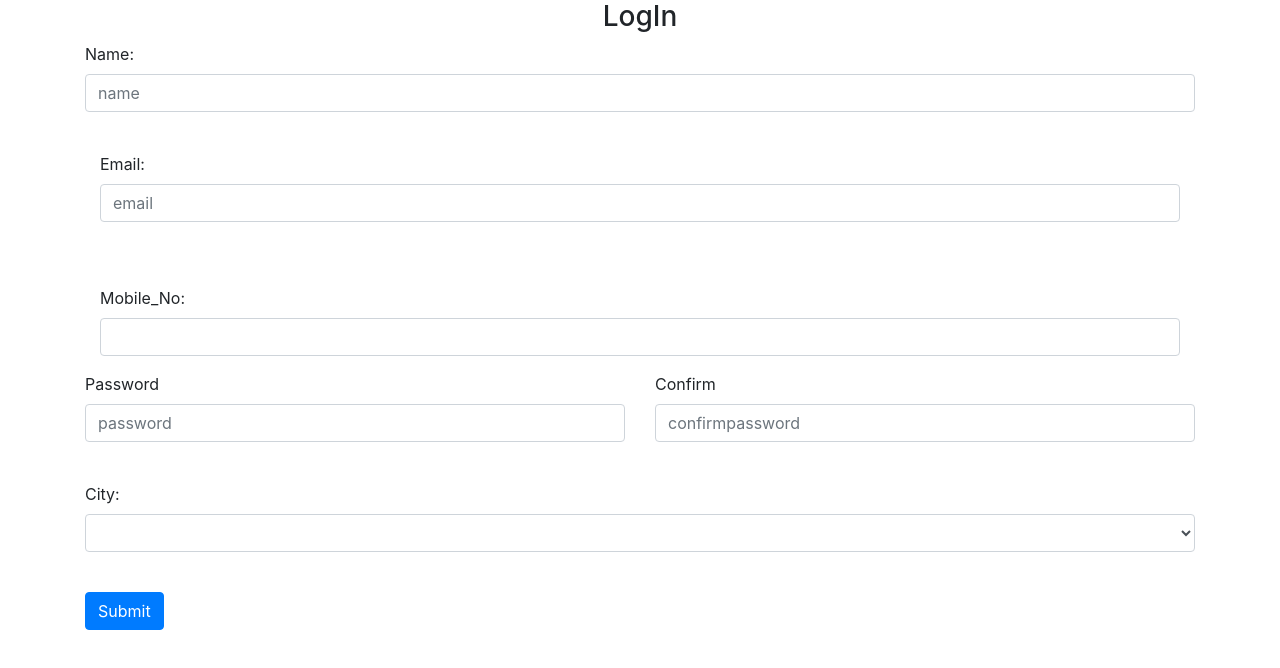
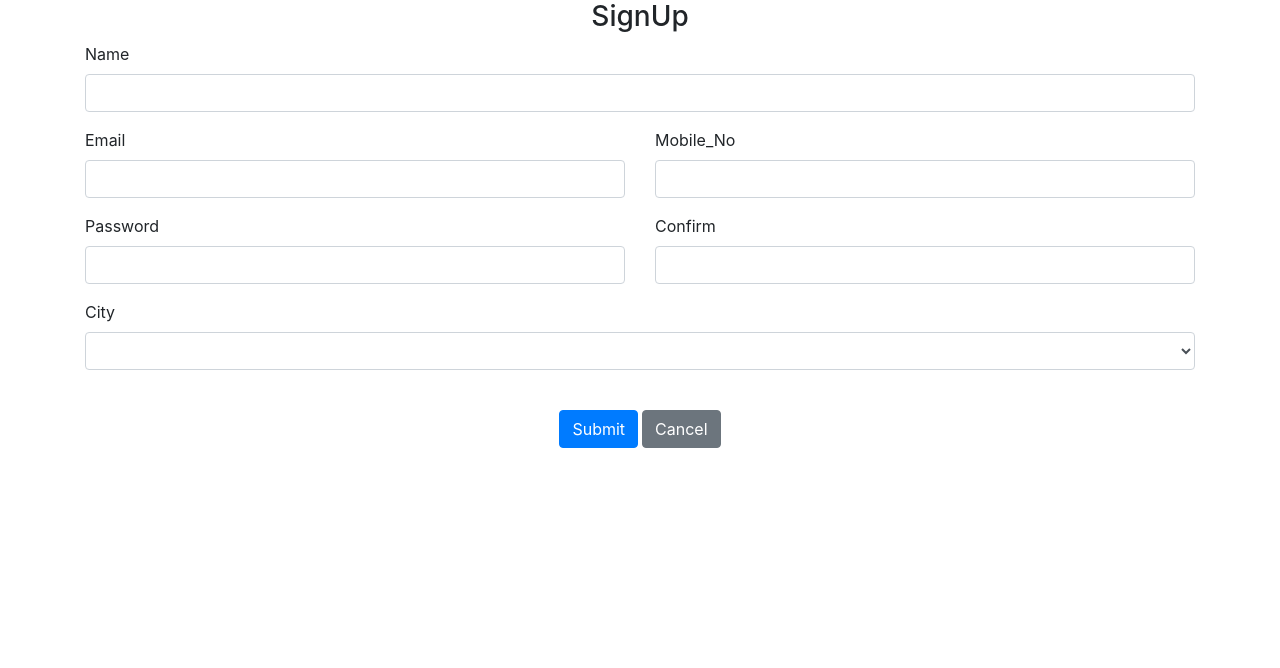
Before and after one commit to sonalirawat30/form, an Angular app: page / in a window 1280 px wide. Shown: the top 668 px of the page. Built offline with nearby package versions, Linux system fonts and the light colour scheme.

Commit message:
error-validation

```diff
--- a/src/app/user-form/user-form.component.html
+++ b/src/app/user-form/user-form.component.html
@@ -1,42 +1,66 @@
 <div class="container">
     <form [formGroup]="myReactiveForm" (ngSubmit)="onSubmit()">
-        <h3 style="text-align: center">LogIn</h3>
+        <h3 style="text-align: center">SignUp</h3>
          <div class="form-group">
-            <label for="name">Name:</label><br>
-            <input type="text" class="form-control" id="name" placeholder="name" formControlName="Name">
-        </div><br>
+            <label>Name</label>
+            <input type="text" formControlName="Name" id="name" class="form-control" [ngClass]="{ 'is-invalid': submitted && f.Name?.errors}" >
+            <div *ngIf="submitted && f.Name?.errors" class="invalid-feedback">
+                <p > Name is required</p>
+            </div>
+   </div>
+        <div class="row">
+            <div class="col-lg-6">
                 <div class="form-group">
-            <div class="col">
-            <label for="email">Email:</label><br>
-            <input type="email" class="form-control" id="email" placeholder="email" formControlName="Email"></div>
-        </div><br>
-        <div class="col">
-            <div class="form-group"><br>
-                <label for="mobile">Mobile_No:</label>
-                <input type="number" id=mobile class="form-control" formControlName="Mobile_No">
+                    <label for="email">Email</label><br>
+                    <input type="email" formControlName="Email" class="form-control" [ngClass]="{ 'is-invalid': submitted && f.Email?.errors }" >
+                    <div *ngIf="submitted && f.Email?.errors" class="invalid-feedback">
+                        <p>Email is required</p>
+                    </div>
+            </div></div>
+            <div class="col-lg-6">
+                <div class="form-group">
+                    <label for="mobile">Mobile_No</label><br>
+                    <input type="number" class="form-control" formControlName="Mobile_No"  [ngClass]="{ 'is-invalid': submitted && f.Mobile_No?.errors }" >
+                    <div *ngIf="submitted && f.Mobile_No?.errors" class="invalid-feedback">
+                        <p> Number is required</p>
+                    </div>
+                </div>
             </div></div>
             <div class="row">
                 <div class="col-lg-6">
                     <div class="form-group">
-            <label for="password">Password</label>
-            <input type="password" id="password" placeholder="password" class="form-control"  formControlName="Password">
+                        <label for="password">Password</label><br>
+                        <input type="password" formControlName="Password" class="form-control" [ngClass]="{ 'is-invalid': submitted && f.Password?.errors}" />
+                        <div *ngIf="submitted && f.Password?.errors" class="invalid-feedback">
+                            <p>Password is required</p>
+                </div>
             </div></div>
             <div class="col-lg-6">
                 <div class="form-group">
-           <label for="Confirm">Confirm</label>
-            <input type="password" id="password" placeholder="confirmpassword" class="form-control" formControlName="confirmPassword">
-    </div></div>
+                    <label for="password">Confirm</label><br>
+                    <input type="password" formControlName="confirmPassword" class="form-control" [ngClass]="{ 'is-invalid': submitted && f.confirmPassword?.errors }" />
+                    <div *ngIf="submitted && f.confirmPassword?.errors" class="invalid-feedback">
+                        <p>Confirm Password is required</p>
+                </div>
+            </div>
+            </div>  </div>
+            <div class="form-group">
+                <label for="city">City</label>
+                <select formControlName="City" class="form-control" [ngClass]="{ 'is-invalid': submitted && f.City?.errors }">
+                    <option></option>
+                    <option>Hyderabad</option>
+                    <option>Banglore</option>
+                    <option>Gujarat</option>
+                    <option>Delhi</option>
+                </select>
+                <div *ngIf="submitted && f.City?.errors" class="invalid-feedback">
+                    <p>Title is required</p>
+                </div>
             </div>
             <br>
-        <div class="form-group">
-            <label for="city">City:</label><br>
-            <select id="city" class="form-control" formControlName="city">
-                <option>Hyderabad</option>
-                <option>Delhi</option>
-                <option>Banglore</option>
-            </select>
-        </div><br>
-        <div class="form-group">
-        <button class="btn btn-primary" type="submit">Submit</button></div>
+                <div class="text-center">
+                    <button class="btn btn-primary mr-1">Submit</button>
+                    <button class="btn btn-secondary" type="reset" (click)="onReset()">Cancel</button>
+                </div>
         </form>
 </div>
--- a/src/app/user-form/user-form.component.ts
+++ b/src/app/user-form/user-form.component.ts
@@ -1,6 +1,5 @@
 import { Component, OnInit } from '@angular/core';
-import { FormControl, FormGroup, Validators } from '@angular/forms';
-
+import { FormControl, FormGroup, Validators , FormBuilder} from '@angular/forms';
 @Component({
   selector: 'pm-user-form',
   templateUrl: './user-form.component.html',
@@ -8,25 +7,38 @@ import { FormControl, FormGroup, Validators } from '@angular/forms';
 })
 export class UserFormComponent implements OnInit {
 public myReactiveForm:FormGroup;
-  constructor() { }
+submitted = false;
+  constructor(private formBuilder: FormBuilder) { }
 
   ngOnInit(): void {
     this.signUpForm();
   }
 
  public signUpForm():void{
-    this.myReactiveForm = new FormGroup({
-      Name:new FormControl(null),
-      Email:new FormControl(null),
-      Mobile_No:new FormControl(null),
-      Password:new FormControl(null),
-      confirmPassword:new FormControl(null),
-      phone:new FormControl(null),
-      Gender:new FormControl(null),
-      city:new FormControl(null),
+    this.myReactiveForm = this.formBuilder.group ({
+      Name:[null,[Validators.required]] ,
+      Email:[null,[Validators.required]],
+      Mobile_No:[null,[Validators.required]],
+      Password:[null,[Validators.required]],
+      confirmPassword:[null,[Validators.required]],
+      phone:[null,[Validators.required]],
+      Gender:[null,[Validators.required]],
+      City:[null,[Validators.required]],
+
     });
   }
+      get f() {
+    return this.myReactiveForm.controls;
+  }
   public onSubmit():void{
+    this.submitted = true;
+    if (this.myReactiveForm.valid) {
+      alert('Form Submitted succesfully');
       console.log(this.myReactiveForm)
+      }
+    }
+      onReset() {
+        this.submitted = false;
+        this.myReactiveForm.reset();
+    }
   }
-}
```
Also changed, not shown: src/app/app.module.ts (line endings or trailing spaces). Lines whose indentation alone changed are shown as unchanged.
